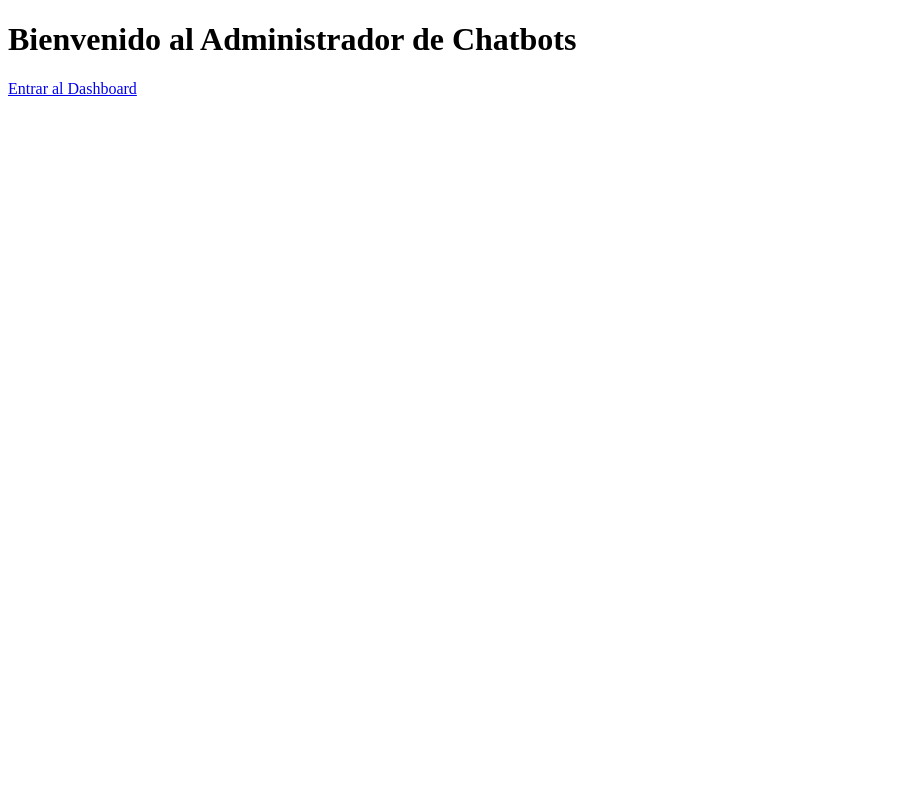
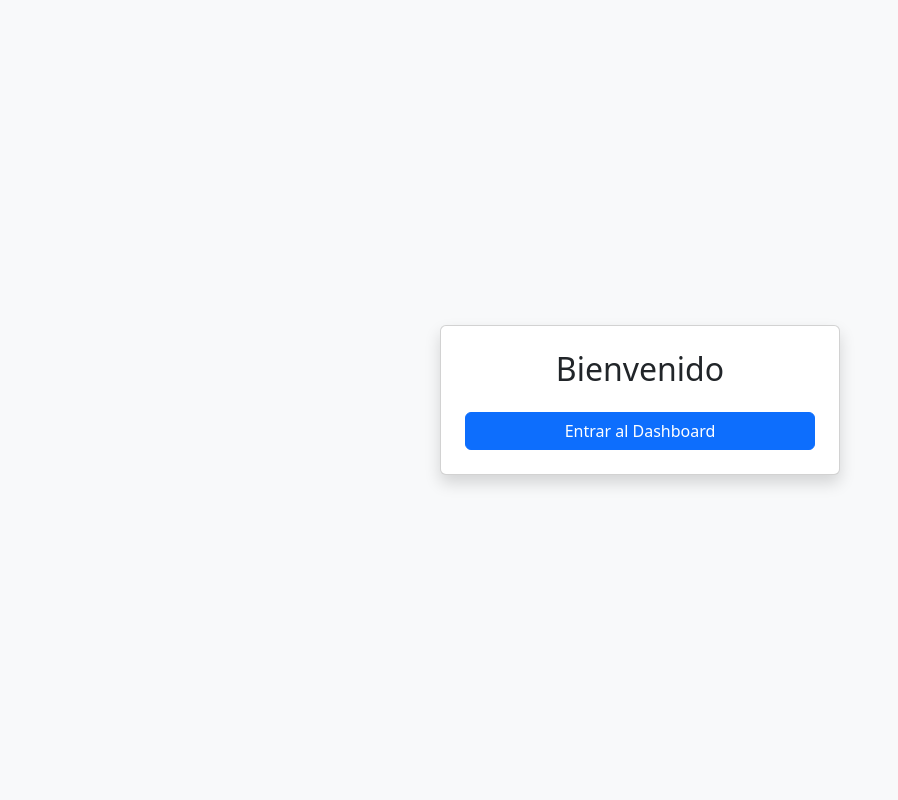
Before and after one commit to elisarrtech/proyectoflask, a Flask app: page / in a window 1280 px wide. Shown: the whole page, without its empty margins (0-898 px from the left). Run offline with Flask 3, Linux system fonts and the light colour scheme.

Commit message:
Update index.html

```diff
--- a/templates/index.html
+++ b/templates/index.html
@@ -1,10 +1,17 @@
 <!DOCTYPE html>
-<html>
+<html lang="es">
 <head>
-    <title>Login - Admin Chatbots</title>
+  <meta charset="UTF-8" />
+  <meta name="viewport" content="width=device-width, initial-scale=1" />
+  <title>Login - Admin Chatbots</title>
+  <link href="https://cdn.jsdelivr.net/npm/bootstrap@5.3.0/dist/css/bootstrap.min.css" rel="stylesheet" />
 </head>
-<body>
-    <h1>Bienvenido al Administrador de Chatbots</h1>
-    <a href="/dashboard">Entrar al Dashboard</a>
+<body class="bg-light d-flex flex-column justify-content-center align-items-center vh-100">
+
+  <div class="card shadow p-4" style="max-width: 400px; width: 100%;">
+    <h2 class="mb-4 text-center">Bienvenido</h2>
+    <a href="/dashboard" class="btn btn-primary w-100">Entrar al Dashboard</a>
+  </div>
+
 </body>
 </html>
```
